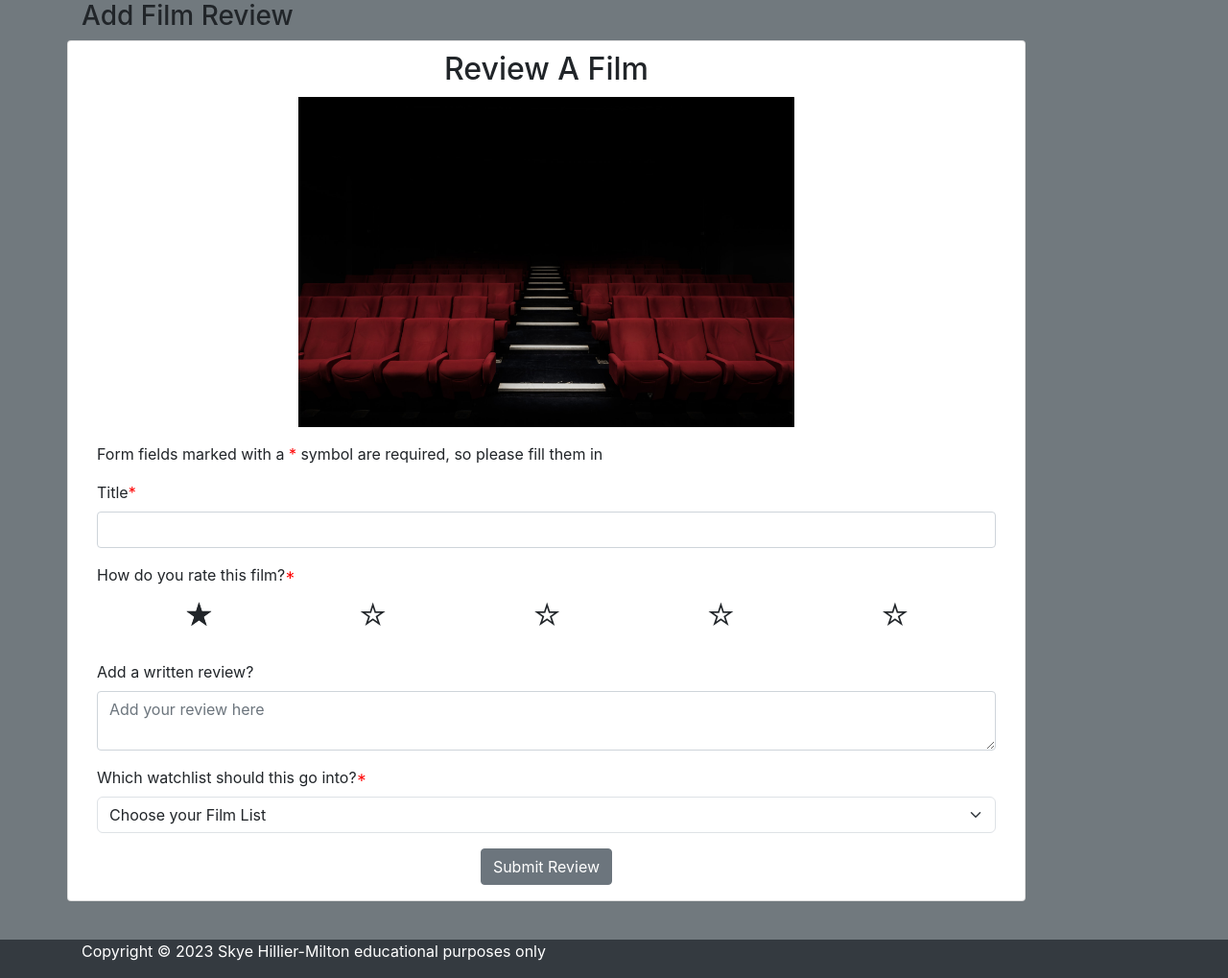
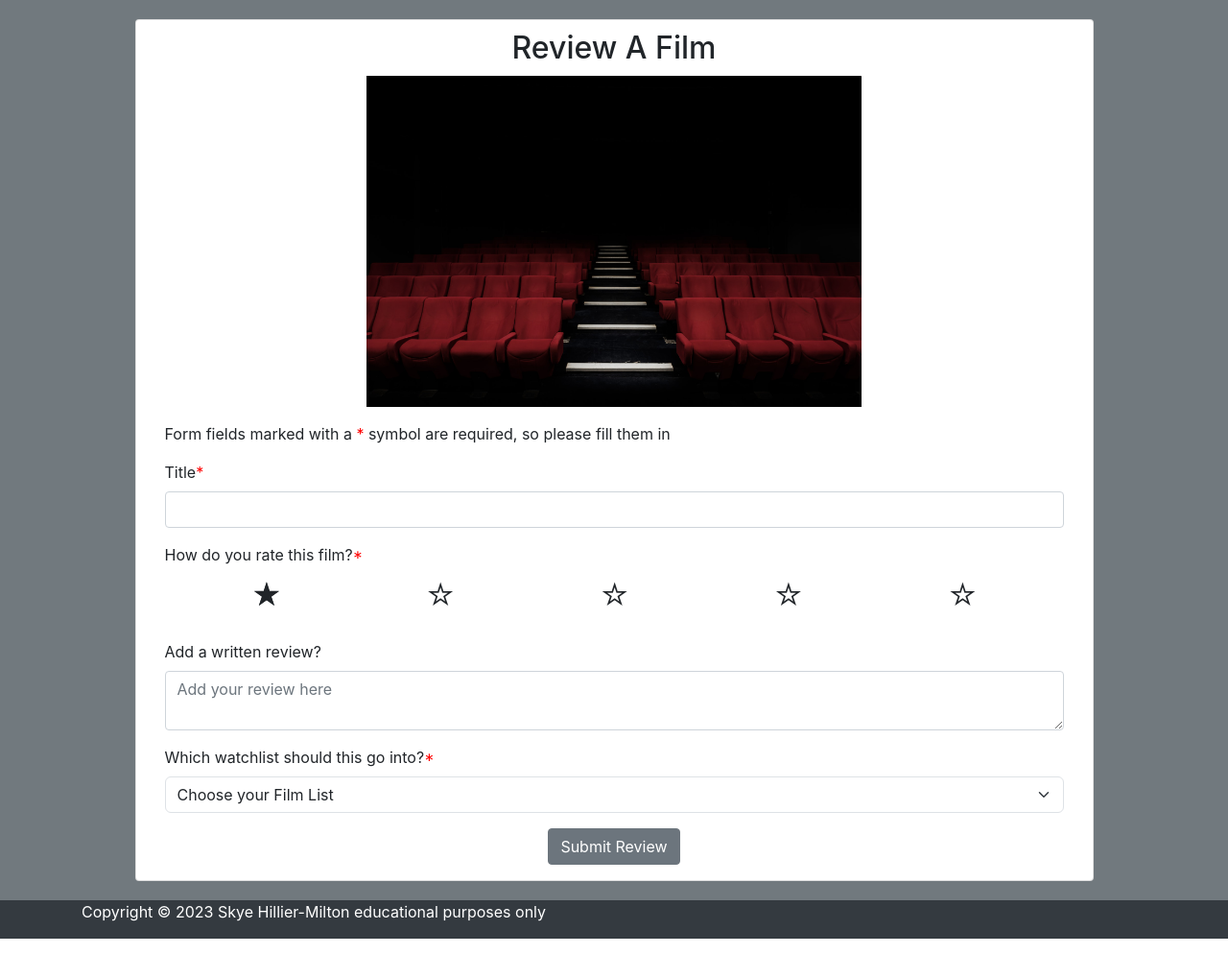
Before and after one commit to SkyeH-M/Film-review-site, a Flask app: page /add_film in a window 1280 px wide. Shown: the part 56-1075 px from the top of the page at 96% size. After the commit the page ends 1034 px from the top, so only its background shows below. Run offline with Flask 3, Linux system fonts and the light colour scheme; the visitor is signed in with stand-in values (Sample User, id 1); data that the repository does not hold is empty; some libraries are stand-ins or nearby versions.

Commit message:
Must have a film list in order to review a film

```diff
--- a/filmreview/routes.py
+++ b/filmreview/routes.py
@@ -130,7 +130,8 @@ def edit_watchlist(watchlist_id):
         flash("You cannot edit another user's list")
         return redirect(url_for('watchlists'))
 
-    if request.method == 'POST' and current_user.username == watchlist.created_by:
+    if (request.method == 'POST' and current_user.username
+            == watchlist.created_by):
         watchlist.list_name = request.form.get("list_name")
         watchlist.created_by = current_user.username
         watchlist.genre = request.form.get("genre")
@@ -159,8 +160,8 @@ def delete_watchlist(watchlist_id):
 @login_required
 def add_film():
     watchlists = list(Watch_list.query.order_by(Watch_list.list_name).all())
-    if request.method == "POST":
-        try:
+    try:
+        if request.method == "POST" and len(watchlists) != 0:
             film = Film(
                 id=request.form.get("id"),
                 reviewed_by=current_user.username,
@@ -169,12 +170,15 @@ def add_film():
                 written_review=request.form.get("writtenReview"),
                 watchlist_id=request.form.get("watchlist_id")
             )
-        except Exception as e:
-            e = film.watchlist_id is None
-            flash("Please create a Film List before adding reviews")
-        db.session.add(film)
-        db.session.commit()
-        return redirect(url_for("films"))
+            db.session.add(film)
+            db.session.commit()
+            return redirect(url_for("films"))
+
+    # if film list doesn't already exist
+    except Exception:
+        flash("Please create a Film List before adding reviews")
+        return redirect(url_for('add_watchlist'))
+
     return render_template("add_film.html", watchlists=watchlists)
 
 
--- a/filmreview/static/css/style.css
+++ b/filmreview/static/css/style.css
@@ -55,11 +55,6 @@ main {
 .accordion-button:not(.collapsed) {
   background-color: white;
 }
-
-/* .custom-select {
-  width: 100%;
-  margin: auto;
-} */
 
 .watchlist-card-title {
   padding: 20px;
@@ -137,3 +132,20 @@ body {
   background: rgb(166, 124, 225);
   border-style: solid;
 }
+
+#createFirstList {
+  margin: auto;
+  display: block;
+  background-color: white;
+  width: 60%;
+}
+
+.film-form-card {
+  margin: auto;
+  margin-top: 20px;
+}
+
+.add-watchlist-card {
+  margin: auto;
+  margin-top: 20px;
+}
--- a/filmreview/templates/add_film.html
+++ b/filmreview/templates/add_film.html
@@ -1,8 +1,7 @@
 {% extends "base.html" %}
 {% block content %}
 
-<h3>Add Film Review</h3>
-<div class="row card">
+<div class="row card film-form-card">
   <form class="col-12 film-form" method="POST" action="{{ url_for('add_film') }}">
       <div class="form-group col-12">
           <h3 class="text-center">Review A Film</h3>
@@ -55,5 +54,5 @@
       </div>
   </form>
 </div>
-</div>
+
 {% endblock %}
--- a/filmreview/templates/add_watchlist.html
+++ b/filmreview/templates/add_watchlist.html
@@ -1,8 +1,8 @@
 {% extends "base.html" %}
 {% block content %}
 
-<h3>Add Watchlist</h3>
-<div class="row card">
+<h3 class="text-center">Add Watchlist</h3>
+<div class="row card add-watchlist-card">
     <form class="col-12" method="POST" action="{{ url_for('add_watchlist') }}">
       <div class="form-group col-12">
         <p class="text-center">Form fields marked with a <span class="requiredField">*</span> symbol are required, so please fill them in</p>
--- a/filmreview/templates/search.html
+++ b/filmreview/templates/search.html
@@ -28,6 +28,7 @@
                 </button>
             </h4>
             <div id="search-{{ loop.index }}" class="accordion-collapse collapse" aria-labelledby="search-{{ loop.index }}" data-bs-parent="#searchAccordion">
+                <p>Release Date: {{ movie.release_date }}</p>
                 <p class="card-text">{{ movie.overview }}</p>
             </div>
             </div>
```
Also changed, not shown: filmreview/templates/index.html (+8 -1 lines), filmreview/static/images/indexImg.png (added).
